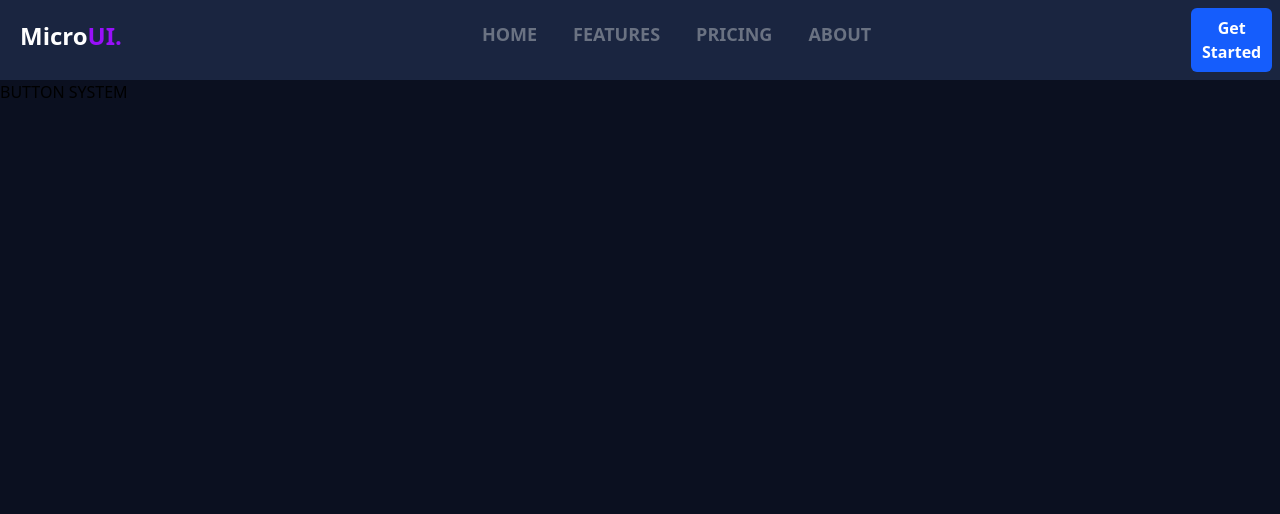
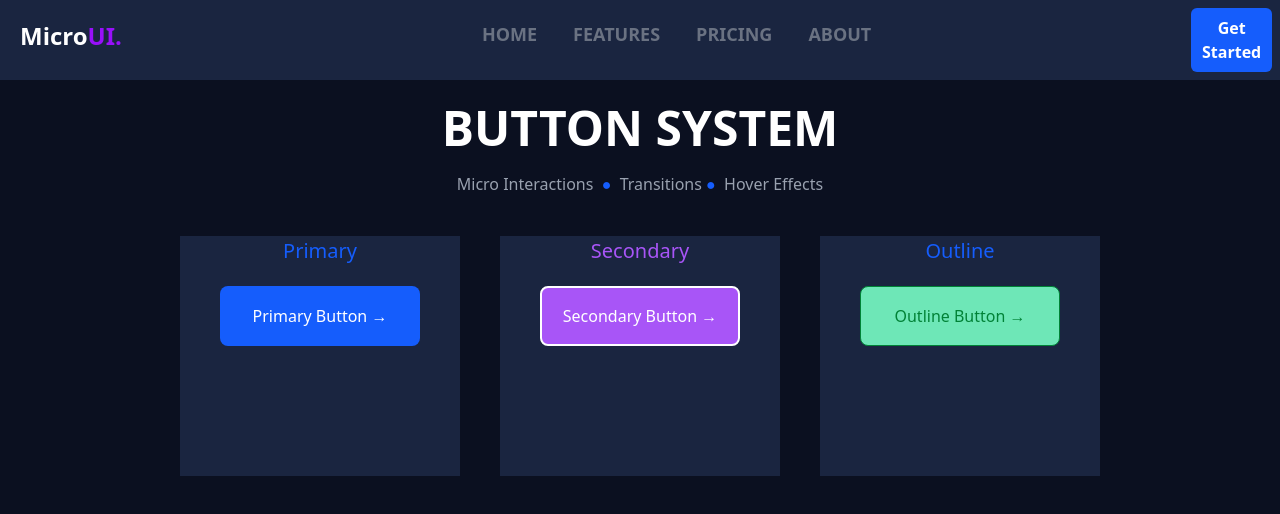
Before and after one commit to sabazubair2009/micro-interactions-ui, a plain HTML site: page index.html in a window 1280 px wide. Drawn offline with nearby package versions, Linux system fonts and the light colour scheme.

Commit message:
transition effects

```diff
--- a/index.html
+++ b/index.html
@@ -8,25 +8,86 @@
   </head>
   <body class="bg-[#0B1020]">
     <!-- ======NAV BAR====== -->
-    <div class="bg-[#1A2540]  flex flex-row px-2 py-2  ">
-
+    <div class="bg-[#1A2540] flex flex-row px-2 py-2">
       <h1 class="text-white font-bold text-2xl ml-3 mt-3">
         Micro<span class="text-purple-600">UI.</span>
       </h1>
       <!-- =pages= -->
-      <div class="  pt-3 ml-90 flex gap-9">
-
-          <a href="#" class="text-gray-500 font-semibold text-lg hover:underline hover:underline-offset-5">HOME</a>
-          <a href="#" class="text-gray-500 font-semibold text-lg hover:underline hover:underline-offset-5">FEATURES</a>
-          <a href="#" class="text-gray-500 font-semibold text-lg hover:underline hover:underline-offset-5">PRICING</a>
-          <a href="#" class="text-gray-500 font-semibold text-lg hover:underline hover:underline-offset-5">ABOUT</a>
-        </div>
-        <button class="bg-blue-600 text-white font-semibold p-2 rounded-md ml-80">Get Started</button>
+      <div class="pt-3 ml-90 flex gap-9">
+        <a
+          href="#"
+          class="text-gray-500 font-semibold text-lg hover:underline hover:underline-offset-5"
+          >HOME</a
+        >
+        <a
+          href="#"
+          class="text-gray-500 font-semibold text-lg hover:underline hover:underline-offset-5"
+          >FEATURES</a
+        >
+        <a
+          href="#"
+          class="text-gray-500 font-semibold text-lg hover:underline hover:underline-offset-5"
+          >PRICING</a
+        >
+        <a
+          href="#"
+          class="text-gray-500 font-semibold text-lg hover:underline hover:underline-offset-5"
+          >ABOUT</a
+        >
+      </div>
+      <button class="bg-blue-600 text-white font-semibold p-2 rounded-md ml-80">
+        Get Started
+      </button>
     </div>
 
+    <!--===SECOND SECTION=== -->
+    <div>
+      <h1 class="text-white flex justify-center font-bold text-5xl mt-6">
+        BUTTON SYSTEM
+      </h1>
+      <p class="text-gray-400 flex justify-center mt-5">
+        Micro Interactions &nbsp; <span class="text-blue-600"> ● </span>&nbsp;
+        Transitions&nbsp; <span class="text-blue-600"> ● </span> &nbsp; Hover
+        Effects
+      </p>
+    </div>
+    <!-- ===THREE CARDS -->
+    <div class="flex justify-center gap-10 mt-10">
+      <!-- first -->
+      <div class="bg-[#1A2540] h-60 w-70">
+        <h2 class="text-blue-600 text-[20px] flex justify-center">Primary</h2>
+        <div class="flex justify-center">
+          <button
+            class="bg-blue-600 h-15 w-50 text-white mt-5 rounded-lg hover:shadow-xl hover:shadow-blue-400 hover:underline hover:rotate-3 transition duration-1000 ease-in-out"
+          >
+            Primary Button &rarr;
+          </button>
+        </div>
+      </div>
 
-    <div>
-<h1>BUTTON SYSTEM</h1>
+      <!-- second -->
+      <div class="bg-[#1A2540] h-60 w-70">
+        <h2 class="text-[#A855F7] text-[20px] flex justify-center">
+          Secondary
+        </h2>
+        <div class="flex justify-center">
+          <button
+          class="bg-[#A855F7] h-15 w-50 text-white mt-5 rounded-lg border-2 hover:border-purple-950 hover:underline  hover:text-purple-7s00 transition-colors duration-1000 ease-in-out"
+          >
+          Secondary Button &rarr;
+        </button>
+
+        </div>
+      </div>
+
+      <!-- third -->
+      <div class="bg-[#1A2540] h-60 w-70">
+        <h2 class="text-blue-600 text-[20px] flex justify-center">Outline</h2>
+        <div class="flex justify-center">
+
+          <button class=" bg-[#6EE7B7]  h-15 w-50 mt-5 rounded-lg text-green-700 hover:text-white hover:bg-[#1A2540] border hover:border-white transition duration-700 ">Outline Button &rarr;</button>
+        </div>
+      </div>
     </div>
   </body>
 </html>
```
Also changed, not shown: 1 other file.
